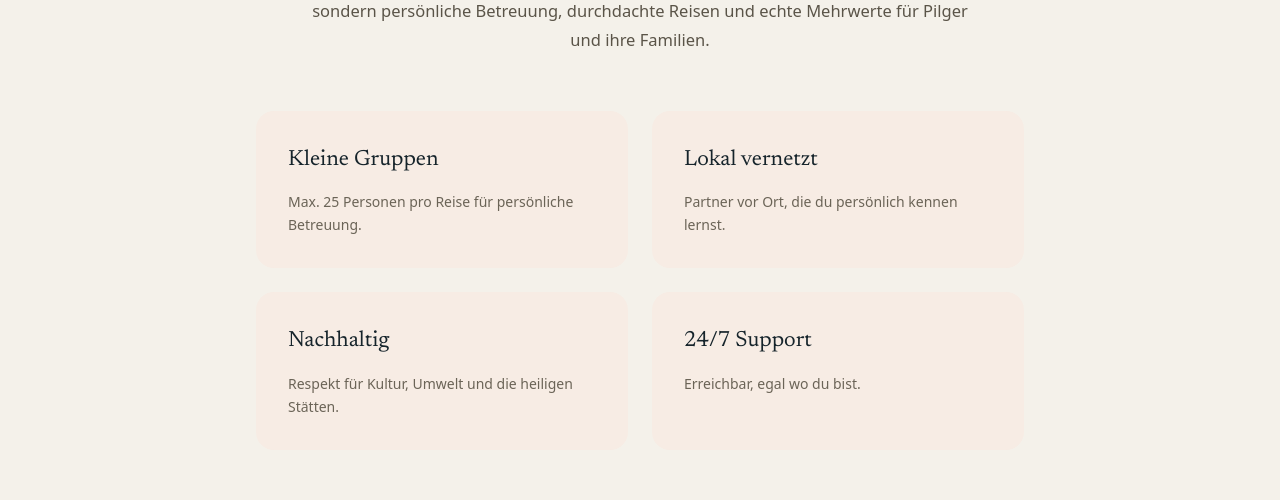
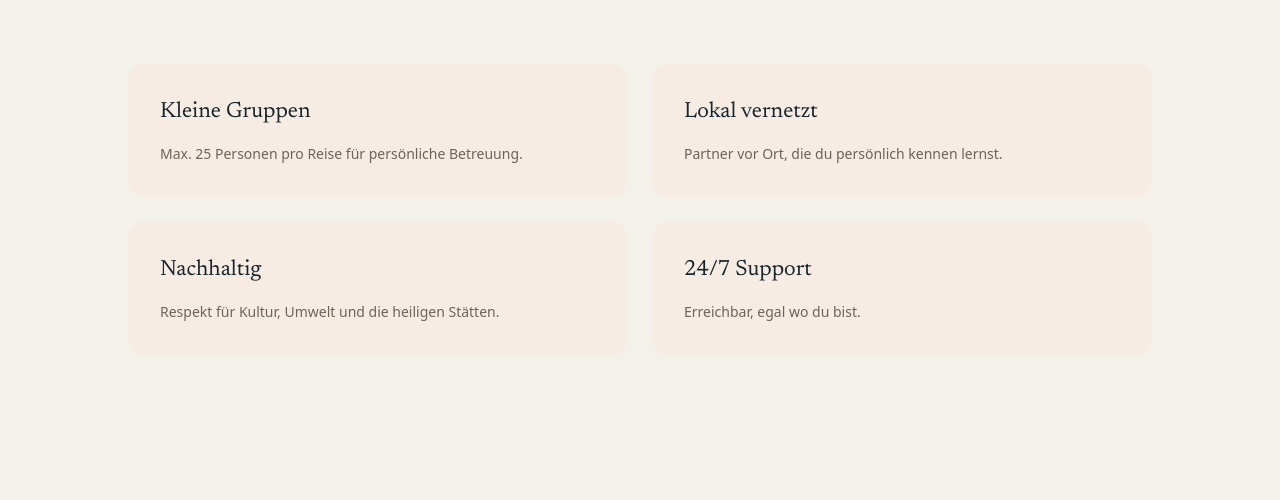
Before and after one commit to itconel2013-crypto/makarim-website, a Next.js app: page /ueber-uns in a window 1280 px wide. Shown: the part 970-1470 px from the top of the page. Built offline with nearby package versions, Linux system fonts and the light colour scheme; no server answers; the database is empty.

Commit message:
fix: Über uns – Karten breiter (max-w-5xl), Intro-Bereich weniger Abstand

```diff
--- a/app/ueber-uns/page.tsx
+++ b/app/ueber-uns/page.tsx
@@ -33,7 +33,7 @@ export default async function AboutPage() {
       </div>
 
       {/* ── Two-column intro ────────────────────────────────────────────── */}
-      <section className="py-section" style={{ backgroundColor: '#F4F1EA' }}>
+      <section style={{ paddingTop: '64px', paddingBottom: '48px', backgroundColor: '#F4F1EA' }}>
         <div className="container-max">
           <div className="grid grid-cols-1 lg:grid-cols-2 gap-16 items-start">
 
@@ -121,7 +121,7 @@ export default async function AboutPage() {
           </div>
 
           {/* 2-col tiles grid */}
-          <div className="grid grid-cols-1 sm:grid-cols-2 gap-6 max-w-3xl mx-auto">
+          <div className="grid grid-cols-1 sm:grid-cols-2 gap-6 max-w-5xl mx-auto">
             {about.tiles.map((tile, i) => (
               <div
                 key={i}
```
